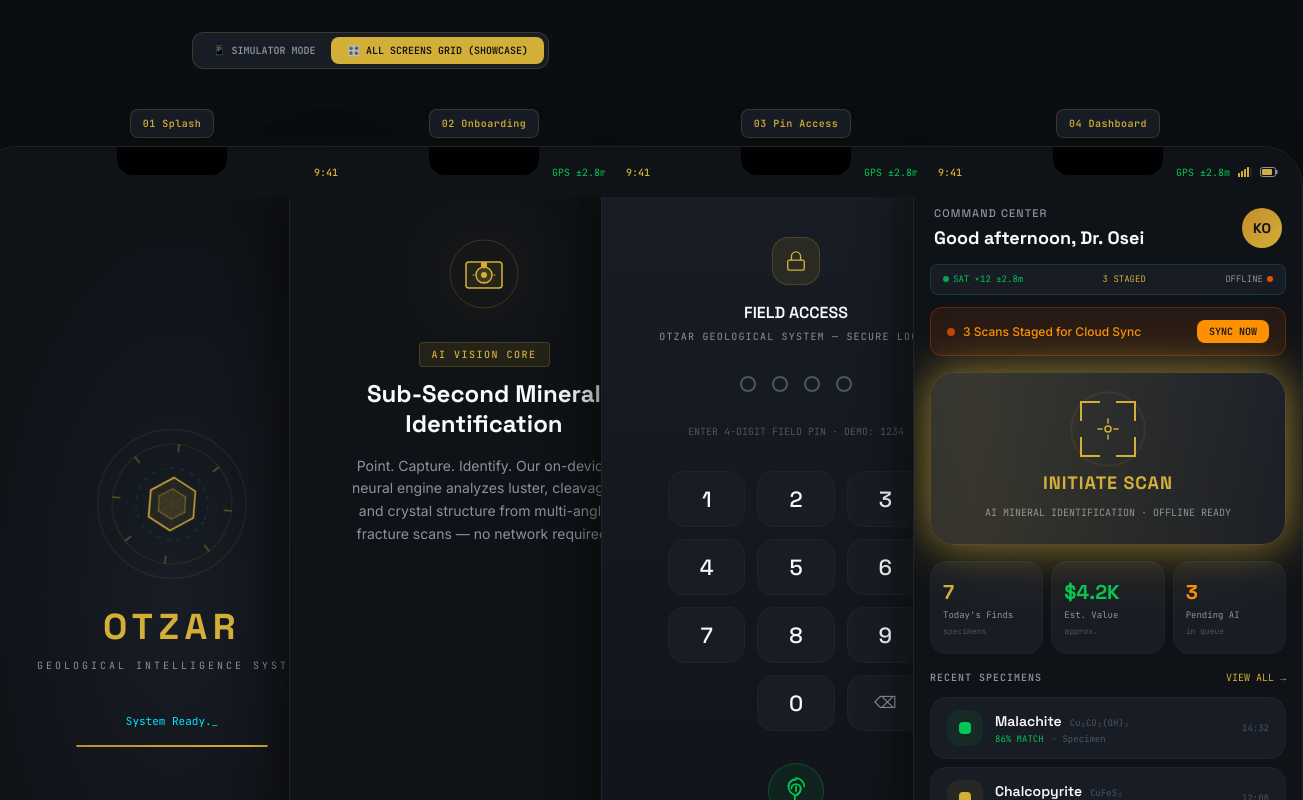
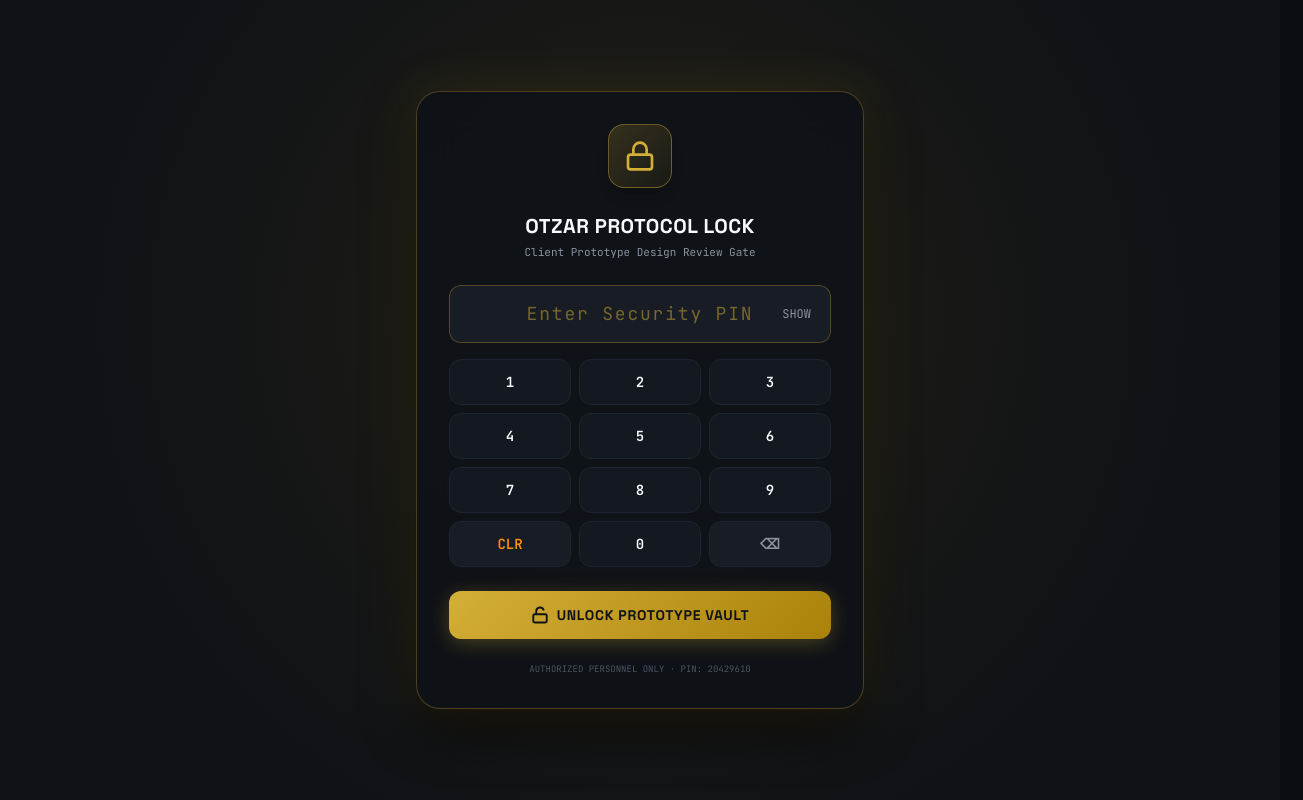
Before and after one commit to robiulsunnyemon/otzar_design, a React (Vite) app: page / in a window 1280 px wide. Shown: the top 800 px of the page, 1303 px wide, since content can reach past the window. Built offline with nearby package versions, Linux system fonts and the light colour scheme; the HTML template or start-up script is replaced by a standard one.

Commit message:
Add PIN security lock gate with pin 20429610

```diff
--- a/src/App.tsx
+++ b/src/App.tsx
@@ -2,6 +2,7 @@ import { useState } from 'react'
 import type { ScreenId } from './types'
 import StatusBar from './components/StatusBar'
 import BottomNav from './components/BottomNav'
+import AccessLockGate from './components/AccessLockGate'
 import SplashScreen from './screens/SplashScreen'
 import OnboardingScreen from './screens/OnboardingScreen'
 import PinScreen from './screens/PinScreen'
@@ -33,9 +34,14 @@ const allScreens: ScreenId[] = [
 ]
 
 export default function App() {
+  const [unlocked, setUnlocked] = useState(() => sessionStorage.getItem('otzar_unlocked') === 'true')
   const [screen, setScreen] = useState<ScreenId>('splash')
   const [navOpen, setNavOpen] = useState(false)
   const [viewMode, setViewMode] = useState<'simulator' | 'grid'>('grid')
+
+  if (!unlocked) {
+    return <AccessLockGate onUnlock={() => setUnlocked(true)} />
+  }
 
   const navigate = (s: ScreenId) => { setScreen(s); setNavOpen(false) }
   const showStatusBar = !['splash', 'scanner', 'processing'].includes(screen)
@@ -92,6 +98,23 @@ export default function App() {
             🎛️ ALL SCREENS GRID (SHOWCASE)
           </button>
         </div>
+
+        {/* Lock Gate Action Button */}
+        <button
+          onClick={() => {
+            sessionStorage.removeItem('otzar_unlocked')
+            setUnlocked(false)
+          }}
+          className="px-3 py-2 rounded-xl font-mono text-[10px] font-semibold transition-all hover:bg-[#FF3B30] hover:text-white flex items-center gap-1.5"
+          style={{
+            fontFamily: "'JetBrains Mono', monospace",
+            background: '#181C24',
+            color: '#8B929E',
+            border: '1px solid rgba(212,175,55,0.2)',
+          }}
+        >
+          <span>🔒</span> LOCK VAULT
+        </button>
 
         {/* Screen selector for Simulator Mode */}
         {viewMode === 'simulator' && (
--- /dev/null
+++ b/src/components/AccessLockGate.tsx
@@ -0,0 +1,187 @@
+import { useState, useEffect } from 'react'
+
+interface Props {
+  onUnlock: () => void
+}
+
+export default function AccessLockGate({ onUnlock }: Props) {
+  const [pin, setPin] = useState('')
+  const [error, setError] = useState(false)
+  const [errorMessage, setErrorMessage] = useState('')
+  const [shaking, setShaking] = useState(false)
+  const [showPassword, setShowPassword] = useState(false)
+
+  const CORRECT_PIN = '20429610'
+
+  const handleSubmit = (e?: React.FormEvent) => {
+    if (e) e.preventDefault()
+    if (pin.trim() === CORRECT_PIN) {
+      sessionStorage.setItem('otzar_unlocked', 'true')
+      onUnlock()
+    } else {
+      setError(true)
+      setErrorMessage('Security Key Incorrect. Access Denied.')
+      setShaking(true)
+      setTimeout(() => setShaking(false), 500)
+    }
+  }
+
+  const handleKeyPress = (num: string) => {
+    setError(false)
+    if (pin.length < 12) {
+      setPin((prev) => prev + num)
+    }
+  }
+
+  const handleBackspace = () => {
+    setError(false)
+    setPin((prev) => prev.slice(0, -1))
+  }
+
+  const handleClear = () => {
+    setError(false)
+    setPin('')
+  }
+
+  useEffect(() => {
+    if (pin.length === CORRECT_PIN.length && pin === CORRECT_PIN) {
+      sessionStorage.setItem('otzar_unlocked', 'true')
+      onUnlock()
+    }
+  }, [pin, onUnlock])
+
+  return (
+    <div className="fixed inset-0 z-50 flex items-center justify-center p-4" style={{ background: '#090C10' }}>
+      {/* Background Ambient Glow */}
+      <div
+        className="absolute inset-0 pointer-events-none"
+        style={{
+          background: 'radial-gradient(circle at 50% 40%, rgba(212,175,55,0.12) 0%, rgba(15,18,23,0.95) 70%)',
+        }}
+      />
+
+      {/* Main Lock Card */}
+      <div
+        className={`relative w-full max-w-md p-8 rounded-3xl shadow-2xl flex flex-col items-center border transition-all ${
+          shaking ? 'animate-bounce' : ''
+        }`}
+        style={{
+          background: 'rgba(15,18,23,0.92)',
+          backdropFilter: 'blur(20px)',
+          borderColor: error ? '#FF3B30' : 'rgba(212,175,55,0.3)',
+          boxShadow: error
+            ? '0 0 40px rgba(255,59,48,0.3), 0 20px 50px rgba(0,0,0,0.8)'
+            : '0 0 50px rgba(212,175,55,0.15), 0 20px 50px rgba(0,0,0,0.8)',
+        }}
+      >
+        {/* Security Shield Icon */}
+        <div
+          className="w-16 h-16 rounded-2xl flex items-center justify-center mb-6 shadow-lg transition-transform hover:scale-105"
+          style={{
+            background: 'linear-gradient(135deg, rgba(212,175,55,0.2), rgba(212,175,55,0.05))',
+            border: '1px solid rgba(212,175,55,0.4)',
+          }}
+        >
+          <svg width="32" height="32" viewBox="0 0 24 24" fill="none" stroke="#D4AF37" strokeWidth="2" strokeLinecap="round" strokeLinejoin="round">
+            <rect x="3" y="11" width="18" height="11" rx="2" ry="2" />
+            <path d="M7 11V7a5 5 0 0 1 10 0v4" />
+          </svg>
+        </div>
+
+        {/* Title */}
+        <h2 className="font-display text-xl font-bold tracking-wide text-center mb-1" style={{ color: '#F8FAFC', fontFamily: "'Space Grotesk', sans-serif" }}>
+          OTZAR PROTOCOL LOCK
+        </h2>
+        <p className="font-mono text-[11px] text-center mb-6" style={{ color: '#8B929E', fontFamily: "'JetBrains Mono', monospace" }}>
+          Client Prototype Design Review Gate
+        </p>
+
+        {/* Form */}
+        <form onSubmit={handleSubmit} className="w-full flex flex-col items-center">
+          {/* Input Field */}
+          <div className="relative w-full mb-4">
+            <input
+              type={showPassword ? 'text' : 'password'}
+              value={pin}
+              onChange={(e) => {
+                setError(false)
+                setPin(e.target.value)
+              }}
+              placeholder="Enter Security PIN"
+              className="w-full px-4 py-3.5 rounded-xl font-mono text-center text-lg tracking-widest outline-none transition-all"
+              style={{
+                background: '#181C24',
+                color: error ? '#FF3B30' : '#D4AF37',
+                border: `1px solid ${error ? '#FF3B30' : 'rgba(212,175,55,0.3)'}`,
+                fontFamily: "'JetBrains Mono', monospace",
+              }}
+              autoFocus
+            />
+            <button
+              type="button"
+              onClick={() => setShowPassword(!showPassword)}
+              className="absolute right-3 top-1/2 -translate-y-1/2 text-xs font-mono px-2 py-1 rounded"
+              style={{ color: '#8B929E' }}
+            >
+              {showPassword ? 'HIDE' : 'SHOW'}
+            </button>
+          </div>
+
+          {/* Error Message */}
+          {error && (
+            <div className="font-mono text-xs font-semibold mb-4 text-center" style={{ color: '#FF3B30', fontFamily: "'JetBrains Mono', monospace" }}>
+              ⚠️ {errorMessage}
+            </div>
+          )}
+
+          {/* On-screen Numeric Keypad */}
+          <div className="w-full grid grid-cols-3 gap-2 mb-6">
+            {['1', '2', '3', '4', '5', '6', '7', '8', '9', 'CLR', '0', '⌫'].map((key) => (
+              <button
+                key={key}
+                type="button"
+                onClick={() => {
+                  if (key === 'CLR') handleClear()
+                  else if (key === '⌫') handleBackspace()
+                  else handleKeyPress(key)
+                }}
+                className="py-3 rounded-xl font-mono text-sm font-semibold transition-all active:scale-95 hover:bg-[#222836]"
+                style={{
+                  background: key === 'CLR' || key === '⌫' ? '#181C24' : '#141820',
+                  color: key === 'CLR' ? '#FF9100' : key === '⌫' ? '#8B929E' : '#F8FAFC',
+                  border: '1px solid #1E2330',
+                  fontFamily: "'JetBrains Mono', monospace",
+                }}
+              >
+                {key}
+              </button>
+            ))}
+          </div>
+
+          {/* Unlock Button */}
+          <button
+            type="submit"
+            className="w-full py-3.5 rounded-xl font-display text-sm font-bold tracking-wider transition-all active:scale-98 shadow-lg flex items-center justify-center gap-2"
+            style={{
+              background: 'linear-gradient(135deg, #D4AF37, #AA820A)',
+              color: '#0F1217',
+              fontFamily: "'Space Grotesk', sans-serif",
+              boxShadow: '0 4px 20px rgba(212,175,55,0.3)',
+            }}
+          >
+            <svg width="18" height="18" viewBox="0 0 24 24" fill="none" stroke="currentColor" strokeWidth="2.5">
+              <rect x="3" y="11" width="18" height="11" rx="2" ry="2" />
+              <path d="M7 11V7a5 5 0 0 1 9.9-1" />
+            </svg>
+            UNLOCK PROTOTYPE VAULT
+          </button>
+        </form>
+
+        {/* Footer Note */}
+        <p className="mt-6 font-mono text-[9px] text-center" style={{ color: '#4B5563', fontFamily: "'JetBrains Mono', monospace" }}>
+          AUTHORIZED PERSONNEL ONLY · PIN: 20429610
+        </p>
+      </div>
+    </div>
+  )
+}
```
